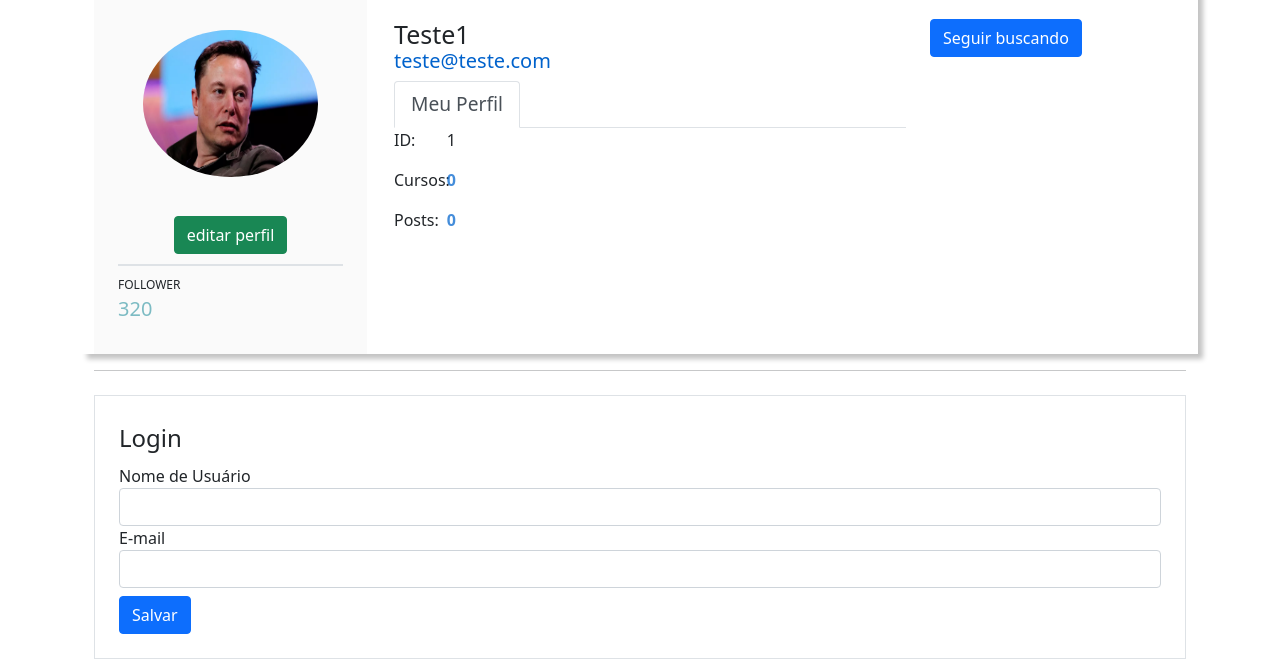
After one commit to sivanildooliveira/sitelira, a Flask app: page /perfil/editar in a window 1280 px wide. The commit adds this page. Shown: the part 312-981 px from the top of the page. Run offline with Flask 2, Linux system fonts and the light colour scheme; a user stored in the database is signed in; some libraries are stand-ins or nearby versions.

Commit message:
editar perfil

```diff
--- a/comunidadeimpressionadora/forms.py
+++ b/comunidadeimpressionadora/forms.py
@@ -12,9 +12,9 @@
     botao_submit_criarconta = SubmitField('Criar Conta')
 
     def validate_email(self, email):
-    	usuario = Usuarios.query.filter_by(email=email.data).first()
-    	if usuario:
-    		raise ValidationError('E-mail já Cadastrado! tente outro E-mail.')
+        usuario = Usuarios.query.filter_by(email=email.data).first()
+        if usuario:
+            raise ValidationError('E-mail já Cadastrado! tente outro E-mail.')
 
 
 class FormLogin(FlaskForm):
@@ -23,18 +23,8 @@
     lembrar_dados = BooleanField('Lembrar Dados de Acesso')
     botao_submit_login = SubmitField('Fazer Login')
 
-    #def validate_lemail(self, lemail):
-#    	usuario = Usuarios.query.filter_by(email=lemail.data).first()
-#    	if not usuario:
-#    		raise ValidationError('E-mail não Cadastrado! verifique seu e-mail ou Crie um conta para continuar.')
-#
-#    def validate_lsenha(self, lsenha):
-#
-#    	d_senha = Usuarios.query.filter_by(email=self.lemail.data).first()
-#    	try:
-#    		senha_user = d_senha.senha
-#    	except:
-#    		return
-#
-#    	if senha_user != lsenha.data:
-#    		raise ValidationError('Senha incorreta!')
+
+class FormEditarPerfil(FlaskForm):
+    username = StringField('Nome de Usuário', validators=[DataRequired()])
+    email = StringField('E-mail', validators=[DataRequired(), Email()])
+    botao_submit_editarperfil = SubmitField('Salvar')
--- a/comunidadeimpressionadora/routs.py
+++ b/comunidadeimpressionadora/routs.py
@@ -2,7 +2,7 @@
 from fileinput import filename
 from flask import render_template, redirect, url_for, request, flash
 from comunidadeimpressionadora import app, database, bcrypt
-from comunidadeimpressionadora.forms import FormCriarConta, FormLogin
+from comunidadeimpressionadora.forms import FormCriarConta, FormLogin, FormEditarPerfil
 from comunidadeimpressionadora.models import Usuarios, Post
 from flask_login import login_user, logout_user, current_user, login_required
 
@@ -93,6 +93,13 @@
     foto_perfil = url_for('static', filename=f'fotos_perfil/{current_user.foto_perfil}')
     return render_template('perfil.html', foto_perfil=foto_perfil)
 
+@app.route('/perfil/editar')
+@login_required
+def editar_perfil():
+    form = FormEditarPerfil()
+    foto_perfil = url_for('static', filename=f'fotos_perfil/{current_user.foto_perfil}')
+    return render_template('editarperfil.html', form=form,  foto_perfil=foto_perfil)
+
 
 @app.route('/post/criar')
 @login_required
--- /dev/null
+++ b/comunidadeimpressionadora/templates/editarperfil.html
@@ -0,0 +1,51 @@
+{% extends 'perfil.html' %}
+
+{% block form_editarperfil %}
+
+<div class="container">
+    <hr>
+    <div class="row">
+        <div class="col">
+            <form method="POST" action="" class="border p-4 mt-2">
+                {{ form.csrf_token }}
+                <legend>Login</legend>
+                <fieldset>
+
+                    <div class="form-group">
+                        {{ form.username.label(class="form-control-label") }}
+
+                        {% if form.username.errors %}
+                            {{ form.username(class="form-control is-invalid") }}
+
+                                <div class="invalid-feedback">
+                                    {{ form.username.errors[0] }}
+                                </div>
+
+                        {% else %}
+                            {{ form.username(class="form-control") }}
+                        {% endif %}
+                    </div>
+
+                    <div class="form-group">
+                        {{ form.email.label(class="form-control-label") }}
+
+                        {% if form.email.errors %}
+                            {{ form.email(class="form-control is-invalid") }}
+
+                                <div class="invalid-feedback">
+                                    {{ form.email.errors[0] }}
+                                </div>
+
+                        {% else %}
+                            {{ form.email(class="form-control") }}
+                        {% endif %}
+                    </div>
+
+                </fieldset>
+                {{ form.botao_submit_editarperfil(class="btn btn-primary mt-2") }}
+            </form>
+        </div>
+    </div>
+</div>
+
+{% endblock %}
--- a/comunidadeimpressionadora/templates/perfil.html
+++ b/comunidadeimpressionadora/templates/perfil.html
@@ -18,7 +18,11 @@
                         <img id="foto-perfil" src="{{ foto_perfil }}" class="rounded-circle">
                     </div>
                     <div class="col-md-12 col-sm-12 col-xs-12 user-detail-section1 text-center">
-                        <button id="btn-contact" (click)="clearModal()" data-toggle="modal" data-target="#contact" class="btn btn-success btn-block follow">editar perfil</button>
+                        {% if 'editar' not in request.get %}
+                            <a href="{{ url_for('editar_perfil') }}"><button id="btn-contact" (click)="clearModal()" data-toggle="modal" data-target="#contact" class="btn btn-success btn-block follow">editar perfil</button></a>
+                        {% else %}
+                            <br><br>
+                        {% endif %}
                     </div>
                     <div class="row user-detail-row">
                         <div class="col-md-12 col-sm-12 user-detail-section2 pull-left">
@@ -176,4 +180,9 @@
         </div>
     </div>
 </div>
+
+{% block form_editarperfil %}
+
 {% endblock %}
+
+{% endblock %}
```
